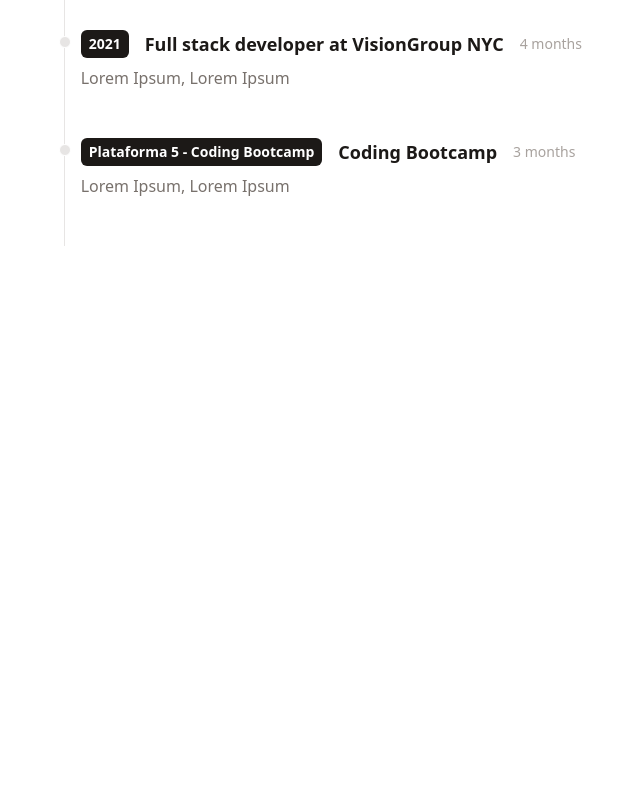
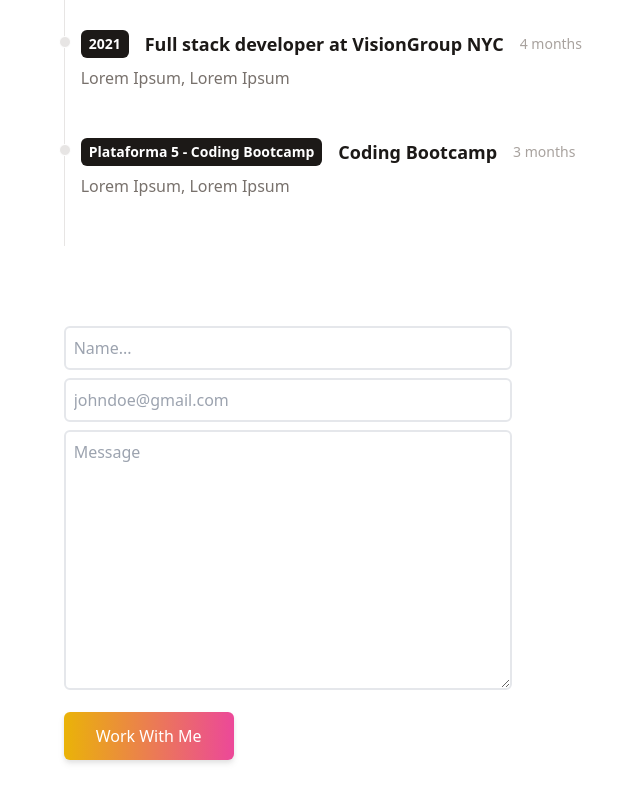
Before and after one commit to Tommydemian/portfolio, a React (Vite) app: page / in a window 1280 px wide. Shown: the part 870-1670 px from the top of the page, without its empty margins (203-843 px from the left). Before the commit the page ends 1196 px from the top, so only its background shows below. Built offline with nearby package versions, Linux system fonts and the light colour scheme.

Commit message:
form endpoint created, react iconify added

```diff
--- a/package.json
+++ b/package.json
@@ -13,6 +13,7 @@
     "react-dom": "^18.2.0"
   },
   "devDependencies": {
+    "@iconify/react": "^4.1.0",
     "@types/react": "^18.0.28",
     "@types/react-dom": "^18.0.11",
     "@vitejs/plugin-react": "^3.1.0",
--- a/src/App.tsx
+++ b/src/App.tsx
@@ -8,8 +8,7 @@
       <Intro />
       <Portfolio />
       <Timeline />
-
-
+      <Contact />
     </div>
   )
 }
--- a/src/components/Contact.tsx
+++ b/src/components/Contact.tsx
@@ -2,7 +2,50 @@
 
 const Contact = () => {
   return (
-    <div>Contact</div>
+    <div className='flex flex-col mx-auto mb-10 '>
+      <div className='flex justify-center pl-4 sm:pl-0 items-center'>
+        <form
+        action='https://getform.io/f/39317eb4-6faa-423a-88cd-08fdf1f158d1'
+        method='POST'
+        className='flex flex-col w-full md:w-7/12'
+        >
+          <label htmlFor="name">
+            <input
+            type="text"
+            id='name'
+            name='John Doe'
+            placeholder='Name...'
+            className='p-2 bg-transparent border-2 rounded-md focus:outline-none w-3/5'
+            />
+          </label>
+          <label htmlFor="email">
+          <input
+            type="email"
+            id='email'
+            name='email'
+            placeholder='johndoe@gmail.com'
+            className='my-2 p-2 bg-transparent border-2 rounded-md focus:outline-none w-3/5'
+            />
+          </label>
+          <label htmlFor="message">
+            <textarea
+            name="message"
+            placeholder='Message'
+            id="message"
+            rows="10"
+            className="p-2 mb-4 bg-transparent border-2 rounded-md focus:outline-none w-3/5"
+            />
+          </label>
+          <button
+          type='button'
+          className='text-center inline-block px-8 py-3 w-max text-base font-medium rounded-md text-white bg-gradient-to-r from-yellow-500 to-pink-500 drop-shadow-md hover:stroke-white'
+          >
+            Work With Me
+          </button>
+
+        </form>
+      </div>
+    </div>
   )
 }
 
```
Also changed, not shown: 1 other file (tests, documents, lock files or other folders).
